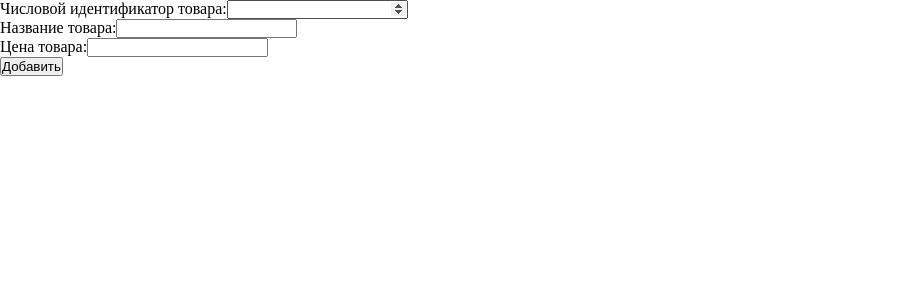
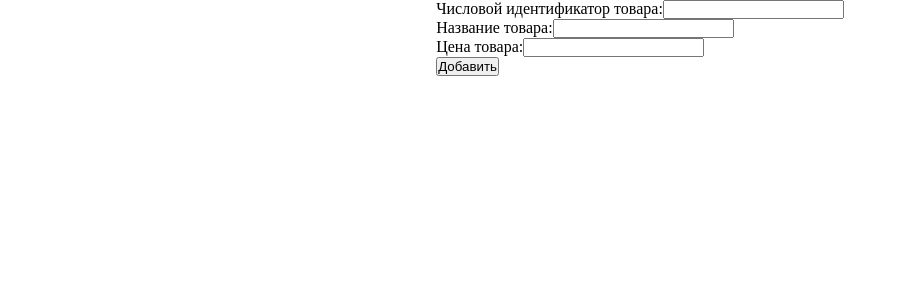
Before and after one commit to IK-Akmal/Basket, a React (Create React App) app: page / in a window 1280 px wide. Shown: the top 300 px of the page, without its empty margins (0-907 px from the left). Built offline with nearby package versions, Linux system fonts and the light colour scheme.

Commit message:
added react hook form

```diff
--- a/package.json
+++ b/package.json
@@ -14,6 +14,7 @@
     "nanoid": "^4.0.0",
     "react": "^18.2.0",
     "react-dom": "^18.2.0",
+    "react-hook-form": "^7.33.1",
     "react-scripts": "5.0.1",
     "typescript": "^4.7.4",
     "web-vitals": "^2.1.4"
--- a/src/components/AddProduct/AddProduct.module.css
+++ b/src/components/AddProduct/AddProduct.module.css
@@ -1,5 +1,6 @@
 .addproduct {
-
+    display: flex;
+    justify-content: center;
 }
 
 .form {
--- a/src/components/AddProduct/AddProduct.tsx
+++ b/src/components/AddProduct/AddProduct.tsx
@@ -1,27 +1,42 @@
 import { FC } from 'react';
 import cn from 'classnames';
+import { useForm } from 'react-hook-form';
 import styles from './AddProduct.module.css';
 import AddProductProps from './AddProduct.props';
+import { IProduct } from '../../model/IProduct';
+import { useProductContext } from '../../context/ProductContext';
 
-const AddProduct: FC<AddProductProps> = ({ className, ...props }) => (
+const AddProduct: FC<AddProductProps> = ({ className, ...props }) => {
+  const { register, handleSubmit, reset } = useForm<Omit<IProduct, 'id'>>();
+  const { addProduct } = useProductContext();
+
+  const onSubmit = handleSubmit((product) => {
+    addProduct(product);
+    reset();
+  });
+
+  return (
     <div className={cn(className, styles.addproduct)} {...props}>
-    <form className={styles.form}>
+      <form onSubmit={onSubmit} className={styles.form}>
         <label className={styles.label} htmlFor="id-product">
           Числовой идентификатор товара:
-        <input className={styles.input} id="id-product" name="id" type="number" />
+          <input {...register('barCode', { required: true })} className={styles.input} id="id-product" type="number" />
         </label>
 
         <label className={styles.label} htmlFor="name-product">
           Название товара:
-        <input className={styles.input} id="name-product" name="name" type="text" />
+          <input {...register('name', { required: true })} className={styles.input} id="name-product" type="text" />
         </label>
+
         <label className={styles.label} htmlFor="price-product">
           Цена товара:
-        <input className={styles.input} id="price-product" name="price" type="number" />
+          <input {...register('price', { required: true })} className={styles.input} id="price-product" type="number" />
         </label>
+
         <button type="submit">Добавить</button>
       </form>
     </div>
   );
+};
 
 export default AddProduct;
```
Also changed, not shown: 1 other file (tests, documents, lock files or other folders). Lines whose indentation alone changed are shown as unchanged.
